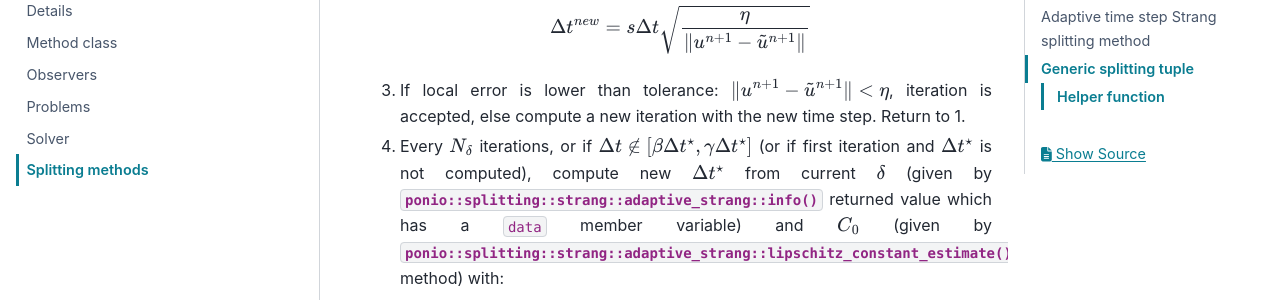
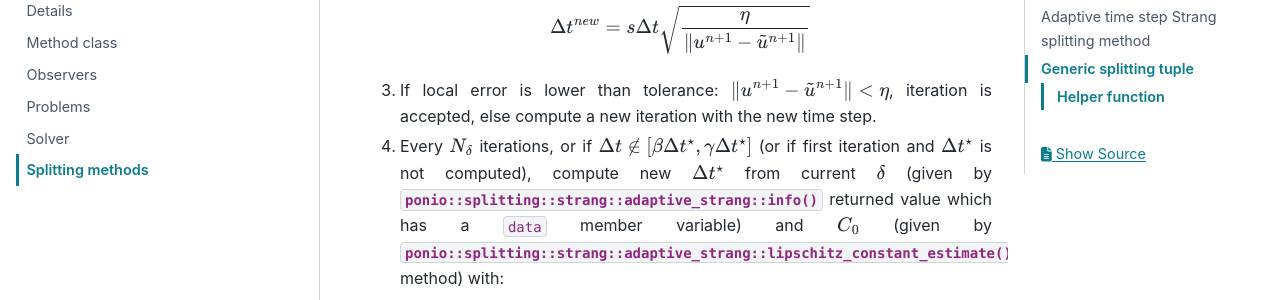
Before and after one commit to hpc-maths/ponio, a Sphinx documentation site: the page built from ponio/doc/source/api/splitting.rst, in a window 1280 px wide and 900 px high, scrolled down 2167 px. Shown: the part 180-480 px from the top of the window. Built offline with Sphinx 7.4.7 and the PyData theme 0.15.4, drawn with Linux system fonts in a browser that asks for light colours; pages that are not in the unit, such as notebooks, are missing from menus; cross-references to code outside the pages are shown as plain code.

Commit message:
improve doc

```diff
--- a/ponio/doc/source/api/splitting.rst
+++ b/ponio/doc/source/api/splitting.rst
@@ -99,7 +99,7 @@ The difficulty in adaptive time step Strang splitting method is to find a good s
 
    \Delta t^{new} = s \Delta t \sqrt{\frac{\eta}{\| u^{n+1} - \tilde{u}^{n+1} \|}}
 
-3. If local error is lower than tolerance: :math:`\| u^{n+1} - \tilde{u}^{n+1} \| < \eta`, iteration is accepted, else compute a new iteration with the new time step. Return to 1.
+3. If local error is lower than tolerance: :math:`\| u^{n+1} - \tilde{u}^{n+1} \| < \eta`, iteration is accepted, else compute a new iteration with the new time step.
 4. Every :math:`N_\delta` iterations, or if :math:`\Delta t\not\in[\beta\Delta t^\star, \gamma\Delta t^\star]` (or if first iteration and :math:`\Delta t^\star` is not computed), compute new :math:`\Delta t^\star` from current :math:`\delta` (given by :cpp:func:`ponio::splitting::strang::adaptive_strang::info` returned value which has a ``data`` member variable) and :math:`C_0` (given by :cpp:func:`ponio::splitting::strang::adaptive_strang::lipschitz_constant_estimate` method) with:
 
 .. math::
```
